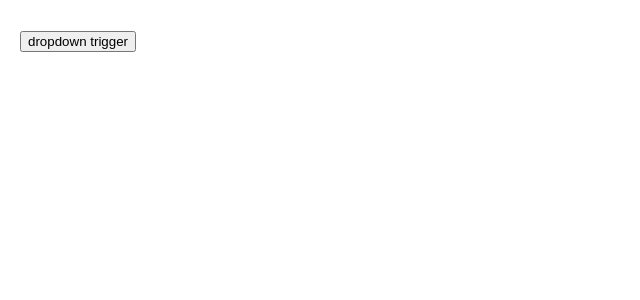
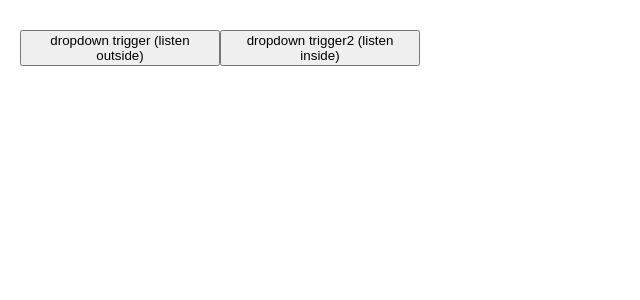
Before and after one commit to baurine/react-native-click-listener, a React (Create React App) app: page / in a window 1280 px wide. Shown: the top 300 px of the page, without its empty margins (0-640 px from the left). Built offline with nearby package versions, Linux system fonts and the light colour scheme.

Commit message:
Support to close the dropdown by clicking inside the dropdown menu

```diff
--- a/src/DropdownPage.js
+++ b/src/DropdownPage.js
@@ -7,24 +7,25 @@ class DropdownPage extends Component {
     super(props)
 
     this.state = {
-      dropdownVisible: false
+      dropdownVisible: false,
+      dropdown2Visible: false
     }
   }
 
-  // toggleDropdown = (syntheticEvent) => {
-  //   console.log('toggle dropdown')
-  //   // this.setState(prevState => ({dropdownVisible: !prevState.dropdownVisible}))
-  //   this.setState({dropdownVisible: true})
-  // }
-
-  handleBodyClick = (syntheticEvent) => {
-    console.log('body click')
-  }
-
-  renderDropdownMenu() {
+  render() {
     return (
-      <div className='dropdown-body'
-           onClick={this.handleBodyClick}>
+      <div>
+        <div className='dropdown-container' style={{float: 'left'}}>
+          <div className='dropdown-trigger'>
+            <button onClick={()=>this.setState({dropdownVisible: true})}>
+              dropdown trigger (listen outside)
+            </button>
+          </div>
+          {
+            this.state.dropdownVisible &&
+            <NativeClickListener
+              onClick={()=>this.setState({dropdownVisible: false})}>
+              <div className='dropdown-body'>
                 <div>
                   <input type='checkbox'/><span>option 1</span>
                 </div>
@@ -32,24 +33,31 @@ class DropdownPage extends Component {
                   <input type='checkbox'/><span>option 2</span>
                 </div>
               </div>
-    )
+            </NativeClickListener>
           }
-
-  render() {
-    return (
-      <div className='dropdown-container'>
+        </div>
+        <div className='dropdown-container' style={{float: 'left'}}>
           <div className='dropdown-trigger'>
-          {/* <button onClick={this.toggleDropdown}> */}
-          <button onClick={()=>this.setState({dropdownVisible: true})}>
-            dropdown trigger
+            <button onClick={()=>this.setState({dropdown2Visible: true})}>
+              dropdown trigger2 (listen inside)
             </button>
           </div>
           {
-          this.state.dropdownVisible &&
-          <NativeClickListener onClick={()=>this.setState({dropdownVisible: false})}>
-            { this.renderDropdownMenu() }
+            this.state.dropdown2Visible &&
+            <NativeClickListener
+              listenInside={true}
+              onClick={()=>this.setState({dropdown2Visible: false})}>
+              <div className='dropdown-body'>
+                <div>
+                  <span>menu 1</span>
+                </div>
+                <div>
+                  <span>menu 2</span>
+                </div>
+              </div>
             </NativeClickListener>
           }
+        </div>
       </div>
     )
   }
--- a/src/DropdownPage.1.js
+++ b/src/DropdownPage1.js
@@ -1,7 +1,7 @@
 import React, { Component } from 'react';
 import './DropdownPage.css';
 
-class DropdownPage extends Component {
+class DropdownPage1 extends Component {
   constructor(props) {
     super(props)
 
@@ -73,4 +73,4 @@ class DropdownPage extends Component {
   }
 }
 
-export default DropdownPage;
+export default DropdownPage1;
--- a/src/NativeClickListener.js
+++ b/src/NativeClickListener.js
@@ -3,7 +3,12 @@ import propTypes from 'prop-types'
 
 export default class NativeClickListener extends React.Component {
   static propsType = {
+    listenInside: propTypes.bool,
     onClick: propTypes.func
+  }
+
+  static defaultProps = {
+    listenInside: false
   }
 
   componentDidMount() {
@@ -15,8 +20,11 @@ export default class NativeClickListener extends React.Component {
   }
 
   globalClickHandler = (nativeEvent) => {
-    if (this._container && this._container.contains(nativeEvent.target)) return
-    this.props.onClick(nativeEvent)
+    const { onClick, listenInside } = this.props
+    if (this._container &&
+        this._container.contains(nativeEvent.target) &&
+        !listenInside) return
+    onClick(nativeEvent)
   }
 
   render() {
```
Lines whose indentation alone changed are shown as unchanged.
